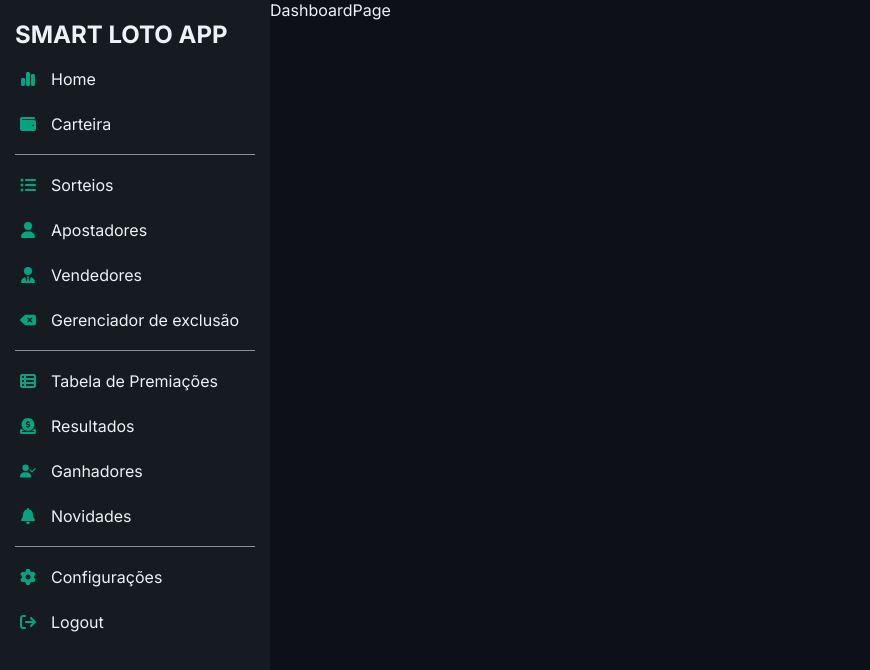
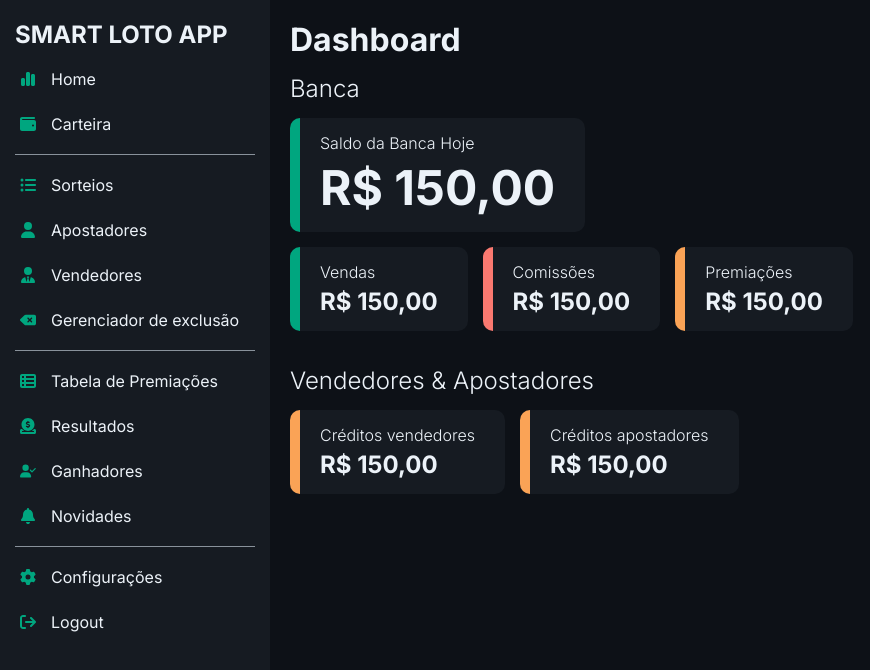
Before and after one commit to rodriguezmauricio/loto-app, a Next.js app: page / in a window 1280 px wide. Shown: the top 670 px of the page, without its empty margins (0-870 px from the left). Built offline with nearby package versions, Linux system fonts and the light colour scheme.

Commit message:
sidebar in all pages

```diff
--- /dev/null
+++ b/src/app/carteira/page.tsx
@@ -0,0 +1,5 @@
+const CarteiraPage = () => {
+  return <div>CarteiraPage</div>;
+};
+
+export default CarteiraPage;
--- /dev/null
+++ b/src/app/components/card/Card.tsx
@@ -0,0 +1,35 @@
+import styles from "./card.module.css";
+
+interface ICard {
+  title: string;
+  value: number;
+  big: boolean;
+  color: "green" | "red" | "yellow" | "none";
+}
+
+const Card = ({ title, value, big, color }: ICard) => {
+  const styleCombination = (big: boolean, color: string) => {
+    if (color === "green") {
+      return styles.container, styles.borderLeftGreen;
+    }
+    if (color === "yellow") {
+      return styles.container, styles.borderLeftYellow;
+    }
+    if (color === "red") {
+      return styles.container, styles.borderLeftRed;
+    }
+    if (color === "none") {
+      return styles.container;
+    }
+  };
+  return (
+    <div className={styleCombination(big, color)}>
+      <h2 className={styles.h2}>{title}</h2>
+      <h3 className={big ? styles.h3Main : styles.h3}>
+        {value.toLocaleString("pt-BR", { style: "currency", currency: "BRL" })}
+      </h3>
+    </div>
+  );
+};
+
+export default Card;
--- /dev/null
+++ b/src/app/components/card/card.module.css
@@ -0,0 +1,47 @@
+.container {
+  padding: 15px 30px 15px 20px;
+  background-color: var(--color-dark-mid);
+  border-radius: 10px;
+  border-left: 10px solid var(--color-dark-light);
+  /* width: fit-content; */
+}
+
+.borderLeftGreen {
+  padding: 15px 30px 15px 20px;
+  background-color: var(--color-dark-mid);
+  border-radius: 10px;
+  width: fit-content;
+  border-left: 10px solid var(--accent-main);
+}
+
+.borderLeftYellow {
+  padding: 15px 30px 15px 20px;
+  background-color: var(--color-dark-mid);
+  border-radius: 10px;
+  width: fit-content;
+  border-left: 10px solid var(--accent-warn);
+}
+
+.borderLeftRed {
+  padding: 15px 30px 15px 20px;
+  background-color: var(--color-dark-mid);
+  border-radius: 10px;
+  width: fit-content;
+  border-left: 10px solid var(--accent-danger);
+}
+
+.h2 {
+  font-size: 16px;
+  margin-bottom: 5px;
+  font-weight: 300;
+}
+
+.h3 {
+  font-size: 24px;
+  font-weight: 700;
+}
+
+.h3Main {
+  font-size: 48px;
+  font-weight: 700;
+}
--- a/src/app/components/sidebar/Sidebar.tsx
+++ b/src/app/components/sidebar/Sidebar.tsx
@@ -18,7 +18,7 @@ const Sidebar = () => {
       <div className={styles.menuDivisions}>
         {sidebarLinksHome.map((item) => {
           return (
-            <Link href={"/"} key={item.linkName} className={styles.menuLink}>
+            <Link href={item.href} key={item.linkName} className={styles.menuLink}>
               <div className={styles.icon}>{item.icon}</div>
               {item.linkName}
             </Link>
@@ -29,7 +29,7 @@ const Sidebar = () => {
       <div className={styles.menuDivisions}>
         {sidebarLinksSorteios.map((item) => {
           return (
-            <Link href={"/"} key={item.linkName} className={styles.menuLink}>
+            <Link href={item.href} key={item.linkName} className={styles.menuLink}>
               <div className={styles.icon}>{item.icon}</div>
               {item.linkName}
             </Link>
@@ -40,7 +40,7 @@ const Sidebar = () => {
       <div className={styles.menuDivisions}>
         {sidebarLinksPremios.map((item) => {
           return (
-            <Link href={"/"} key={item.linkName} className={styles.menuLink}>
+            <Link href={item.href} key={item.linkName} className={styles.menuLink}>
               <div className={styles.icon}>{item.icon}</div>
               {item.linkName}
             </Link>
@@ -51,7 +51,7 @@ const Sidebar = () => {
       <div className={styles.menuDivisions}>
         {sidebarLinksSettings.map((item) => {
           return (
-            <Link href={"/"} key={item.linkName} className={styles.menuLink}>
+            <Link href={item.href} key={item.linkName} className={styles.menuLink}>
               <div className={styles.icon}>{item.icon}</div>
               {item.linkName}
             </Link>
--- /dev/null
+++ b/src/app/dashboard/dashboard.module.css
@@ -0,0 +1,29 @@
+/* .header {
+  padding: 20px;
+} */
+
+.main {
+  display: flex;
+  flex: 1;
+  flex-direction: column;
+  gap: 15px;
+  padding: 20px;
+}
+
+.fullWidth {
+  width: 100%;
+  display: block;
+}
+
+.section {
+  margin-bottom: 20px;
+  display: flex;
+  flex-direction: row;
+  flex-wrap: wrap;
+  gap: 15px;
+}
+
+.h2 {
+  font-weight: 300;
+  width: 100%;
+}
--- a/src/app/dashboard/page.tsx
+++ b/src/app/dashboard/page.tsx
@@ -1,5 +1,32 @@
+import Card from "../components/card/Card";
+import styles from "./dashboard.module.css";
+
 const DashboardPage = () => {
-  return <div>DashboardPage</div>;
+  return (
+    <>
+      <main className={styles.main}>
+        <header className={styles.header}>
+          <h1>Dashboard</h1>
+        </header>
+
+        <h2 className={styles.h2}>Banca</h2>
+        <section className={styles.section}>
+          <div className={styles.fullWidth}>
+            <Card title="Saldo da Banca Hoje" value={150.0} big={true} color="green" />
+          </div>
+          <Card title="Vendas" value={150.0} big={false} color="green" />
+          <Card title="Comissões" value={150.0} big={false} color="red" />
+          <Card title="Premiações" value={150.0} big={false} color="yellow" />
+        </section>
+
+        <h2 className={styles.h2}>Vendedores & Apostadores</h2>
+        <section className={styles.section}>
+          <Card title="Créditos vendedores" value={150.0} big={false} color="yellow" />
+          <Card title="Créditos apostadores" value={150.0} big={false} color="yellow" />
+        </section>
+      </main>
+    </>
+  );
 };
 
 export default DashboardPage;
--- a/src/app/globals.css
+++ b/src/app/globals.css
@@ -46,11 +46,10 @@ html,
 body {
   max-width: 100vw;
   overflow-x: hidden;
-}
-
-body {
   color: var(--color-light-light);
   background-color: var(--color-dark-dark);
+  display: flex;
+  flex-direction: row;
 }
 
 a {
--- a/src/app/layout.tsx
+++ b/src/app/layout.tsx
@@ -1,6 +1,7 @@
 import type { Metadata } from "next";
 import { Inter } from "next/font/google";
 import "./globals.css";
+import Sidebar from "./components/sidebar/Sidebar";
 
 const inter = Inter({ subsets: ["latin"] });
 
@@ -16,7 +17,10 @@ export default function RootLayout({
 }>) {
   return (
     <html lang="en">
-      <body className={inter.className}>{children}</body>
+      <body className={inter.className}>
+        <Sidebar />
+        {children}
+      </body>
     </html>
   );
 }
--- a/src/app/page.tsx
+++ b/src/app/page.tsx
@@ -6,7 +6,6 @@ import Sidebar from "./components/sidebar/Sidebar";
 export default function Home() {
   return (
     <main className={styles.main}>
-      <Sidebar />
       <DashboardPage />
     </main>
   );
```
Also changed, not shown: src/app/carteira/carteira.module.css (added).
